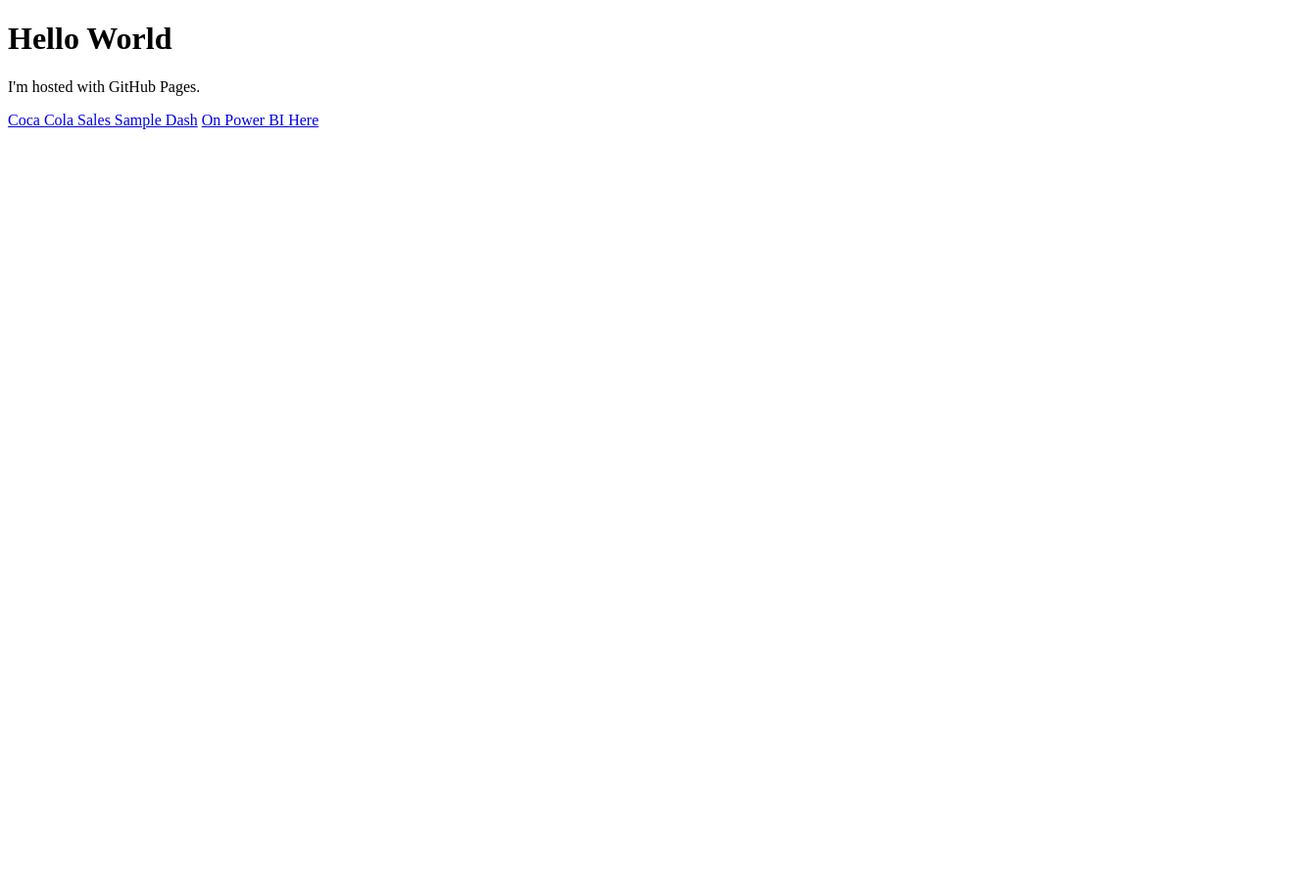
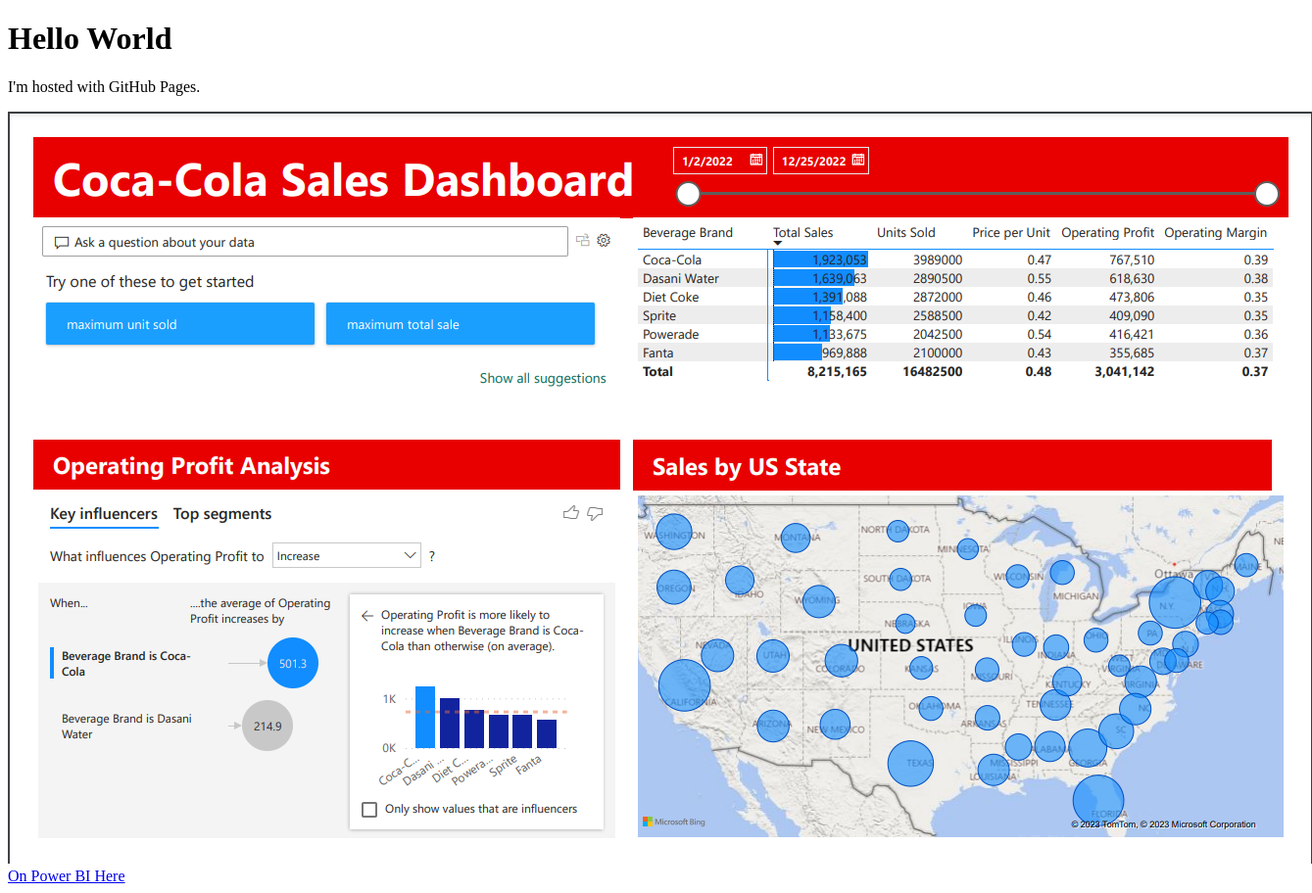
Before and after one commit to Stosswalkinator/stosswalkinator.github.io, a plain HTML site: page index.html in a window 1280 px wide. Shown: the whole page at 98% size, 1339 px wide, since content can reach past the window. Before the commit the page ends 800 px from the top, so only its background shows below. Drawn offline with Linux system fonts and the light colour scheme.

Commit message:
Trying again to embed image
Sometimes you do things wrong

```diff
--- a/index.html
+++ b/index.html
@@ -3,7 +3,7 @@
 <body>
 <h1>Hello World</h1>
 <p>I'm hosted with GitHub Pages.</p>
-<a href="/coca-cola-sales.png">Coca Cola Sales Sample Dash</a>
+<img src="/coca-cola-sales.png">
 <a href="https://app.powerbi.com/groups/me/reports/88e7a575-7e0a-46ab-b2aa-ba0496780b01/ReportSection?experience=power-bi">On Power BI Here</a>
 </body>
 </html>
```
